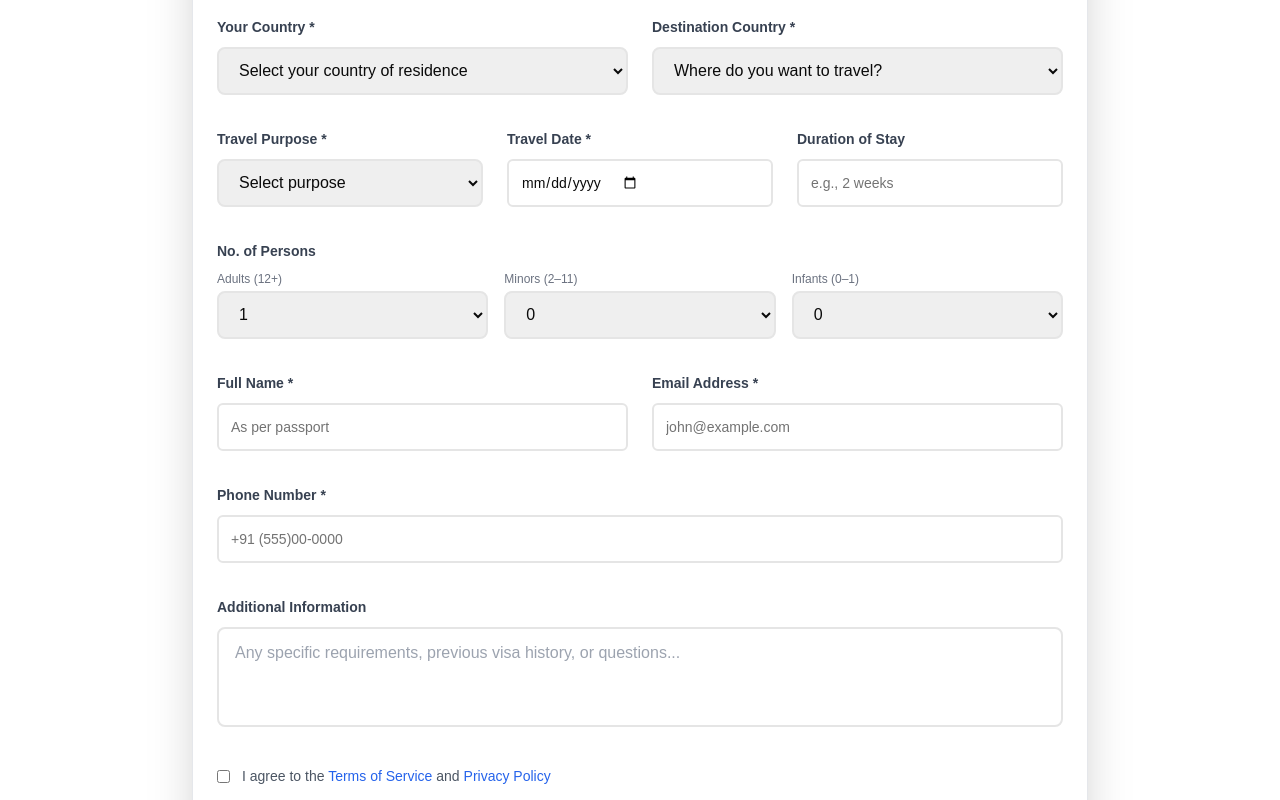
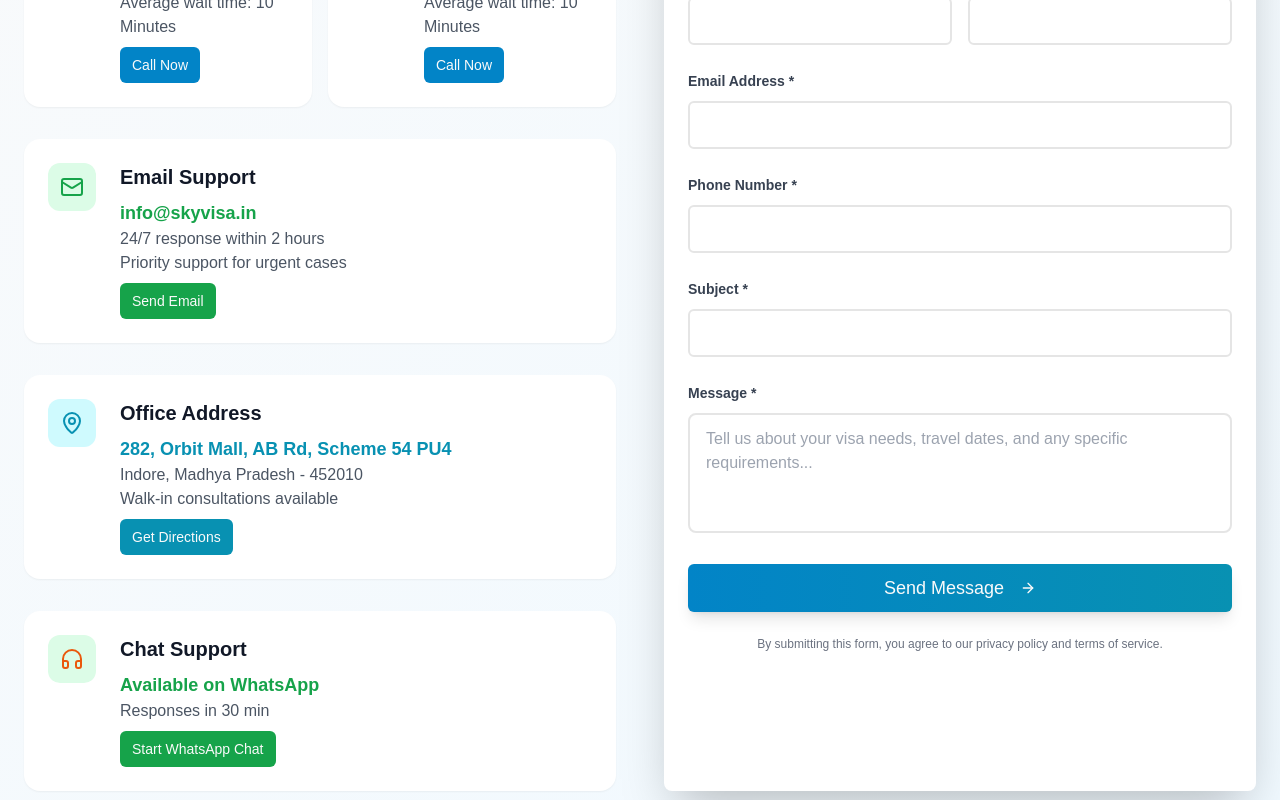
Before and after one commit to sunilv21/skyvisa, a Next.js app: page / in a window 1280 px wide. Shown: the part 4400-5200 px from the top of the page. Built offline with nearby package versions, Linux system fonts and the light colour scheme.

Commit message:
Update ContactSection.tsx

```diff
--- a/components/Home/ContactSection.tsx
+++ b/components/Home/ContactSection.tsx
@@ -1,364 +1,250 @@
 "use client"
 
-import { useState } from "react"
+import { useState, useEffect } from "react"
+import { Badge } from "@/components/ui/badge"
+import { Card, CardContent, CardDescription, CardHeader, CardTitle } from "@/components/ui/card"
 import { Button } from "@/components/ui/button"
-import { Card, CardContent, CardDescription, CardHeader, CardTitle } from "@/components/ui/card"
 import { Input } from "@/components/ui/input"
-import { Toaster } from "@/components/ui/toaster"
-import { useToast } from "@/components/ui/use-toast"
-import { ArrowRight } from "lucide-react"
-import Link from "next/link"
+import { Phone, Mail, MapPin, HeadphonesIcon, ArrowRight } from "lucide-react"
 
-export default function GetStartedPage() {
-  const { toast } = useToast()
-
-  const [form, setForm] = useState({
-    country: "",
-    destination: "",
-    purpose: "",
-    travelDate: "",
-    duration: "",
-    fullName: "",
+export default function ContactSection() {
+  const [formData, setFormData] = useState({
+    firstName: "",
+    lastName: "",
     email: "",
     phone: "",
-    additional: "",
-    agree: false,
-    adults: "1",
-    minors: "0",
-    infants: "0",
+    subject: "",
+    message: "",
   })
-  const [loading, setLoading] = useState(false)
+
   const [success, setSuccess] = useState("")
   const [error, setError] = useState("")
+  const [loading, setLoading] = useState(false)
+  const [showPopup, setShowPopup] = useState(false)
 
-  const handleChange = (e: React.ChangeEvent<HTMLInputElement | HTMLTextAreaElement | HTMLSelectElement>) => {
-    const { name, value, type, checked } = e.target
-    setForm(prev => ({
-      ...prev,
-      [name]: type === "checkbox" ? checked : value,
-    }))
+  // Show popup when success changes
+  useEffect(() => {
+    if (success) {
+      setShowPopup(true)
+      const timer = setTimeout(() => setShowPopup(false), 3000)
+      return () => clearTimeout(timer)
+    }
+  }, [success])
+
+  const handleChange = (e: any) => {
+    setFormData({ ...formData, [e.target.name]: e.target.value })
   }
 
-  const handleSubmit = async (e: React.FormEvent) => {
+  const handleSubmit = async (e: any) => {
     e.preventDefault()
     setLoading(true)
+    setError("")
     setSuccess("")
-    setError("")
-
-    if (!form.country || !form.destination || !form.purpose || !form.travelDate || !form.fullName || !form.email || !form.phone || !form.agree) {
-      setError("Please fill all required fields and agree to the terms.")
-      setLoading(false)
-      return
-    }
 
     try {
-      const res = await fetch("/api/get-started", {
+      const res = await fetch("/api/contact", {
         method: "POST",
         headers: { "Content-Type": "application/json" },
-        body: JSON.stringify(form),
+        body: JSON.stringify(formData),
       })
 
+      const result = await res.json()
+
       if (res.ok) {
-        setSuccess("Application submitted successfully!")
-        toast({
-          title: "Success!",
-          description: "Your visa application was submitted successfully.",
-        })
-        setForm({
-          country: "",
-          destination: "",
-          purpose: "",
-          travelDate: "",
-          duration: "",
-          fullName: "",
+        setSuccess("Message sent successfully!")
+        setFormData({
+          firstName: "",
+          lastName: "",
           email: "",
           phone: "",
-          additional: "",
-          agree: false,
-          adults: "1",
-          minors: "0",
-          infants: "0",
+          subject: "",
+          message: "",
         })
       } else {
-        setError("Failed to submit application.")
-        toast({
-          title: "Submission Failed",
-          description: "Please try again later.",
-          variant: "destructive",
-        })
+        setError(result.error || "Something went wrong")
       }
-    } catch {
-      setError("Failed to submit application.")
-      toast({
-        title: "Network Error",
-        description: "Unable to reach the server. Try again later.",
-        variant: "destructive",
-      })
+    } catch (err) {
+      setError("Failed to submit form. Please try again.")
+    } finally {
+      setLoading(false)
     }
-
-    setLoading(false)
   }
 
   return (
-    <div className="min-h-screen bg-background">
-      <Toaster />
+    <section id="contact" className="py-20 bg-gradient-to-br from-gray-50 to-sky-50">
+      {/* Popup Notification */}
+      {showPopup && (
+        <div className="fixed top-1/2 left-1/2 transform -translate-x-1/2 -translate-y-1/2 z-50 bg-green-600 text-white px-6 py-3 rounded-lg shadow-lg transition-all">
+          {success}
+       </div>
+      )}
 
-      {/* Hero Section */}
-      <section className="py-10 bg-gradient-to-br from-blue-50 to-purple-50">
-        <div className="container mx-auto px-4 lg:px-6 text-center space-y-6">
-          <h1 className="text-4xl lg:text-6xl font-bold text-gray-900">
-            Start Your{" "}
-            <span className="bg-gradient-to-r from-blue-600 to-purple-600 bg-clip-text text-transparent">
-              Visa Journey
-            </span>
-          </h1>
-          <p className="text-xl text-gray-600 max-w-3xl mx-auto leading-relaxed">
-            Begin your visa application. Our expert team will guide you through every stage.
+      <div className="container mx-auto px-4 lg:px-6">
+        <div className="text-center space-y-6 mb-16">
+          <h2 className="text-4xl lg:text-5xl font-bold text-gray-900">Ready to Start Your Journey?</h2>
+          <p className="text-xl text-gray-600 max-w-3xl mx-auto">
+            Have questions? Our visa experts are here to help you 24/7
           </p>
         </div>
-      </section>
+        <div className="grid lg:grid-cols-2 gap-12">
 
-      {/* Quick Start Form */}
-      <section className="py-20 bg-white">
-        <div className="container mx-auto px-4 lg:px-6">
-          <Card className="max-w-4xl mx-auto shadow-2xl">
-            <CardHeader className="text-center pb-8">
-              <CardTitle className="text-3xl">Quick Application Start</CardTitle>
-              <CardDescription className="text-lg">
-                Tell us about your travel plans and we'll get you started immediately
-              </CardDescription>
-            </CardHeader>
-            <CardContent className="space-y-8">
-              <form onSubmit={handleSubmit} className="space-y-8">
-                <div className="grid md:grid-cols-2 gap-6">
-                  <div className="space-y-2">
-                    <label className="text-sm font-semibold text-gray-700">Your Country *</label>
-                    <select
-                      name="country"
-                      value={form.country}
-                      onChange={handleChange}
-                      required
-                      className="w-full h-12 px-4 border-2 border-input rounded-lg focus:border-blue-500 focus:outline-none"
-                    >
-                      <option value="">Select your country of residence</option>
-                      <optgroup label="Popular Countries">
-                        <option value="us">United States</option>
-                        <option value="uk">United Kingdom</option>
-                        <option value="ca">Canada</option>
-                        <option value="au">Australia</option>
-                        <option value="in">India</option>
-                        <option value="cn">China</option>
-                        <option value="jp">Japan</option>
-                        <option value="de">Germany</option>
-                        <option value="fr">France</option>
-                        <option value="ae">United Arab Emirates</option>
-                        <option value="ot">Other</option>
-                      </optgroup>
-                    </select>
-                  </div>
-
-                  <div className="space-y-2">
-                    <label className="text-sm font-semibold text-gray-700">Destination Country *</label>
-                    <select
-                      name="destination"
-                      value={form.destination}
-                      onChange={handleChange}
-                      required
-                      className="w-full h-12 px-4 border-2 border-input rounded-lg focus:border-blue-500 focus:outline-none"
-                    >
-                      <option value="">Where do you want to travel?</option>
-                      <optgroup label="Popular Destinations">
-                        <option value="us">United States</option>
-                        <option value="uk">United Kingdom</option>
-                        <option value="schengen">Schengen Area (EU)</option>
-                        <option value="ca">Canada</option>
-                        <option value="au">Australia</option>
-                        <option value="jp">Japan</option>
-                        <option value="sg">Singapore</option>
-                        <option value="ae">United Arab Emirates</option>
-                        <option value="nz">New Zealand</option>
-                        <option value="ch">Switzerland</option>
-                        <option value="hk">Hong Kong</option>
-                        <option value="my">Malaysia</option>
-                        <option value="th">Thailand</option>
-                        <option value="ph">Philippines</option>
-                        <option value="id">Indonesia</option>
-                        <option value="za">South Africa</option>
-                        <option value="br">Brazil</option>
-                        <option value="mx">Mexico</option>
-                        <option value="kr">South Korea</option>
-                        <option value="ru">Russia</option>
-                        <option value="ot">Other</option>
-                      </optgroup>
-                    </select>
-                  </div>
-                </div>
-
-                <div className="grid md:grid-cols-3 gap-6">
-                  <div className="space-y-2">
-                    <label className="text-sm font-semibold text-gray-700">Travel Purpose *</label>
-                    <select
-                      name="purpose"
-                      value={form.purpose}
-                      onChange={handleChange}
-                      required
-                      className="w-full h-12 px-4 border-2 border-input rounded-lg focus:border-blue-500 focus:outline-none"
-                    >
-                      <option value="">Select purpose</option>
-                      <optgroup label="Tourism & Leisure">
-                        <option value="tourist">Tourism/Vacation</option>
-                      </optgroup>
-                      <optgroup label="Business & Professional">
-                        <option value="business">Business Meeting</option>
-                        <option value="conference">Conference/Seminar</option>
-                      </optgroup>
-                      <optgroup label="Family & Personal">
-                        <option value="family-visit">Family Visit</option>
-                        <option value="wedding">Wedding/Marriage</option>
-                        <option value="retirement">Retirement/Senior</option>
-                      </optgroup>
-                      <optgroup label="Transit & Transportation">
-                        <option value="transit">Airport Transit</option>
-                        <option value="connecting-flight">Connecting Flight</option>
-                      </optgroup>
-                    </select>
-                  </div>
-
-                  <div className="space-y-2">
-                    <label className="text-sm font-semibold text-gray-700">Travel Date *</label>
-                    <Input
-                      name="travelDate"
-                      type="date"
-                      value={form.travelDate}
-                      onChange={handleChange}
-                      required
-                      className="h-12 border-2 focus:border-blue-500"
+          {/* Contact Cards */}
+          <div className="space-y-8">
+            {/* Phone */}
+            <div className="flex flex-col md:flex-row gap-4">
+                <ContactCard
+                  icon={<Phone className="h-6 w-6 text-sky-600" />}
+                  title="Phone Support"
+                  details={[
+                    "+91 7471137339",
+                    "Mon-Sat 10AM-6PM IST",
+                    "Average wait time: 10 Minutes",
+                  ]}
+                  buttonText="Call Now"
+                  buttonLink="tel:+917471137339"
+                  bg="sky"
+                />
+                <ContactCard
+                  icon={<Phone className="h-6 w-6 text-sky-600" />}
+                  title="Phone Support"
+                  details={[
+                    "+91 8827 222177",
+                    "Mon-Sat 10AM-6PM IST",
+                    "Average wait time: 10 Minutes",
+                  ]}
+                  buttonText="Call Now"
+                  buttonLink="tel:+918827222177"
+                  bg="sky"
                 />
               </div>
 
-                  <div className="space-y-2">
-                    <label className="text-sm font-semibold text-gray-700">Duration of Stay</label>
-                    <Input
-                      name="duration"
-                      placeholder="e.g., 2 weeks"
-                      value={form.duration}
-                      onChange={handleChange}
-                      className="h-12 border-2 focus:border-blue-500"
+
+            {/* Email */}
+            <ContactCard
+              icon={<Mail className="h-6 w-6 text-green-600" />}
+              title="Email Support"
+              details={[
+                "info@skyvisa.in",
+                "24/7 response within 2 hours",
+                "Priority support for urgent cases",
+              ]}
+              buttonText="Send Email"
+              buttonLink="mailto:info@skyvisa.in"
+              bg="green"
             />
-                  </div>
-                </div>
 
-                <div className="space-y-2">
-                  <label className="text-sm font-semibold text-gray-700">No. of Persons</label>
-                  <div className="grid md:grid-cols-3 gap-4">
-                    {["adults", "minors", "infants"].map((field, index) => (
-                      <div key={index}>
-                        <label className="block text-xs text-gray-500 mb-1">
-                          {field === "adults" ? "Adults (12+)" : field === "minors" ? "Minors (2–11)" : "Infants (0–1)"}
-                        </label>
-                        <select
-                          name={field}
-                          value={(form as any)[field]}
-                          onChange={handleChange}
-                          className="w-full h-12 px-4 border-2 border-input rounded-lg focus:border-blue-500 focus:outline-none"
-                        >
-                          {[...Array(field === "infants" ? 5 : 10)].map((_, i) => (
-                            <option key={i} value={field === "adults" ? i + 1 : i}>
-                              {field === "adults" ? i + 1 : i}
-                            </option>
-                          ))}
-                        </select>
-                      </div>
-                    ))}
-                  </div>
-                </div>
+            {/* Address */}
+            <ContactCard
+              icon={<MapPin className="h-6 w-6 text-cyan-600" />}
+              title="Office Address"
+              details={[
+                "282, Orbit Mall, AB Rd, Scheme 54 PU4",
+                "Indore, Madhya Pradesh - 452010",
+                "Walk-in consultations available",
+              ]}
+              buttonText="Get Directions"
+              buttonLink="https://maps.app.goo.gl/dj6g9LPcrZsRw8Cm8"
+              bg="cyan"
+            />
 
-                <div className="grid md:grid-cols-2 gap-6">
-                  <div className="space-y-2">
-                    <label className="text-sm font-semibold text-gray-700">Full Name *</label>
-                    <Input
-                      name="fullName"
-                      value={form.fullName}
-                      onChange={handleChange}
-                      placeholder="As per passport"
-                      required
-                      className="h-12 border-2 focus:border-blue-500"
-                    />
-                  </div>
-                  <div className="space-y-2">
-                    <label className="text-sm font-semibold text-gray-700">Email Address *</label>
-                    <Input
-                      name="email"
-                      type="email"
-                      value={form.email}
-                      onChange={handleChange}
-                      placeholder="john@example.com"
-                      required
-                      className="h-12 border-2 focus:border-blue-500"
-                    />
-                  </div>
-                </div>
-
-                <div className="space-y-2">
-                  <label className="text-sm font-semibold text-gray-700">Phone Number *</label>
-                  <Input
-                    name="phone"
-                    value={form.phone}
-                    onChange={handleChange}
-                    placeholder="+91 (555)00-0000"
-                    required
-                    className="h-12 border-2 focus:border-blue-500"
+            {/* WhatsApp */}
+            <ContactCard
+              icon={<HeadphonesIcon className="h-6 w-6 text-orange-600" />}
+              title="Chat Support"
+              details={[
+                "Available on WhatsApp",
+                "Responses in 30 min",
+              ]}
+              buttonText="Start WhatsApp Chat"
+              buttonLink="https://wa.me/917471137339"
+              bg="green"
             />
           </div>
 
+          {/* Contact Form */}
+          <Card className="shadow-2xl border-0 bg-white">
+            <CardHeader className="pb-6">
+              <CardTitle className="text-2xl">Send us a message</CardTitle>
+              <CardDescription className="text-base">
+                Fill out the form and we'll get back to you within 2 hours
+              </CardDescription>
+            </CardHeader>
+            <CardContent className="space-y-6">
+              {success && <p className="text-green-600 text-sm">{success}</p>}
+              {error && <p className="text-red-600 text-sm">{error}</p>}
+              <form onSubmit={handleSubmit} className="space-y-6">
+                <div className="grid md:grid-cols-2 gap-4">
+                  <InputField name="firstName" value={formData.firstName} onChange={handleChange} label="First Name *" required />
+                  <InputField name="lastName" value={formData.lastName} onChange={handleChange} label="Last Name *" required />
+                </div>
+                <InputField name="email" value={formData.email} onChange={handleChange} label="Email Address *" type="email" required />
+                <InputField name="phone" value={formData.phone} onChange={handleChange} label="Phone Number *" required />
+                <InputField name="subject" value={formData.subject} onChange={handleChange} label="Subject *" required />
                 <div className="space-y-2">
-                  <label className="text-sm font-semibold text-gray-700">Additional Information</label>
+                  <label className="text-sm font-semibold text-gray-700">Message *</label>
                   <textarea
-                    name="additional"
-                    value={form.additional}
+                    name="message"
+                    value={formData.message}
                     onChange={handleChange}
-                    className="w-full min-h-[100px] px-4 py-3 border-2 border-input rounded-lg focus:border-blue-500 resize-none"
-                    placeholder="Any specific requirements, previous visa history, or questions..."
+                    required
+                    className="w-full min-h-[120px] px-4 py-3 border-2 border-input rounded-lg focus:border-sky-500 focus:outline-none resize-none"
+                    placeholder="Tell us about your visa needs, travel dates, and any specific requirements..."
                   />
                 </div>
-
-                <div className="flex items-start space-x-3">
-                  <input
-                    type="checkbox"
-                    name="agree"
-                    checked={form.agree}
-                    onChange={handleChange}
-                    required
-                    className="mt-1"
-                  />
-                  <p className="text-sm text-gray-600">
-                    I agree to the{" "}
-                    <Link href="/terms-of-service" className="text-blue-600 hover:underline">
-                      Terms of Service
-                    </Link>{" "}
-                    and{" "}
-                    <Link href="/privacy-policy" className="text-blue-600 hover:underline">
-                      Privacy Policy
-                    </Link>
-                  </p>
-                </div>
-
                 <Button
                   type="submit"
-                  disabled={loading}
-                  className="w-full h-14 text-lg bg-gradient-to-r from-blue-600 to-purple-600 hover:from-blue-700 hover:to-purple-700 shadow-lg hover:shadow-xl transform hover:scale-105 transition-all duration-300"
+                  className="w-full h-12 text-lg bg-gradient-to-r from-sky-600 to-cyan-600 hover:from-sky-700 hover:to-cyan-700 shadow-lg hover:shadow-xl transform hover:scale-105 transition-all duration-300"
                 >
-                  {loading ? "Submitting..." : "Start My Application"}
-                  <ArrowRight className="ml-3 h-6 w-6" />
+                  {loading ? "Sending..." : "Send Message"}
+                  <ArrowRight className="ml-2 h-5 w-5" />
                 </Button>
-
-                {success && <div className="text-green-600 font-semibold">{success}</div>}
-                {error && <div className="text-red-600 font-semibold">{error}</div>}
               </form>
+              <p className="text-xs text-gray-500 text-center">
+                By submitting this form, you agree to our privacy policy and terms of service.
+              </p>
             </CardContent>
           </Card>
         </div>
+      </div>
     </section>
+  )
+}
+
+// 🔹 Reusable ContactCard component
+function ContactCard({ icon, title, details, buttonText, buttonLink, bg }: any) {
+  return (
+    <div className="flex items-start space-x-6 p-6 bg-white rounded-2xl shadow-sm hover:shadow-md transition-shadow">
+      <div className={`w-12 h-12 bg-${bg}-100 rounded-xl flex items-center justify-center flex-shrink-0`}>
+        {icon}
+      </div>
+      <div>
+        <h3 className="font-bold text-xl text-gray-900 mb-2">{title}</h3>
+        {details.map((line: string, i: number) => (
+          <p key={i} className={i === 0 ? "text-" + bg + "-600 font-semibold text-lg" : "text-gray-600"}>
+            {line}
+          </p>
+        ))}
+        <Button size="sm" className={`mt-2 bg-${bg}-600 hover:bg-${bg}-700`} asChild>
+          <a href={buttonLink} target="_blank" rel="noopener noreferrer">{buttonText}</a>
+        </Button>
+      </div>
     </div>
   )
 }
+
+// 🔹 Reusable InputField component
+function InputField({ name, value, onChange, label, type = "text", required = false }: any) {
+  return (
+    <div className="space-y-2">
+      <label className="text-sm font-semibold text-gray-700">{label}</label>
+      <Input
+        name={name}
+        type={type}
+        value={value}
+        onChange={onChange}
+        required={required}
+        className="h-12 border-2 focus:border-sky-500"
+      />
+    </div>
+  )
+}
```
Lines whose indentation alone changed are shown as unchanged.
